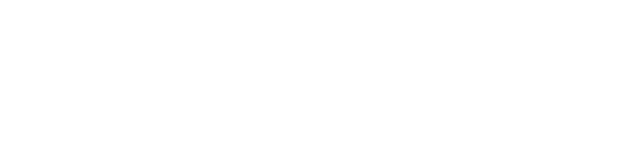
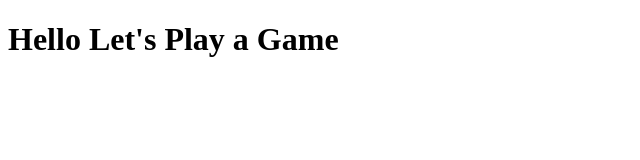
Before and after one commit to CourtneyFradreck/Rock-Paper-Scissors-Game, a plain HTML site: page index.html in a window 1280 px wide. Shown: the whole page, without its empty margins (0-640 px from the left). Drawn offline with Linux system fonts and the light colour scheme.

Commit message:
added a header h1

```diff
--- a/index.html
+++ b/index.html
@@ -5,5 +5,7 @@
     <meta name="viewport" content="width=device-width, initial-scale=1.0" />
     <title>RPS Game</title>
   </head>
-  <body></body>
+  <body>
+    <h1>Hello Let's Play a Game</h1>
+  </body>
 </html>
```
